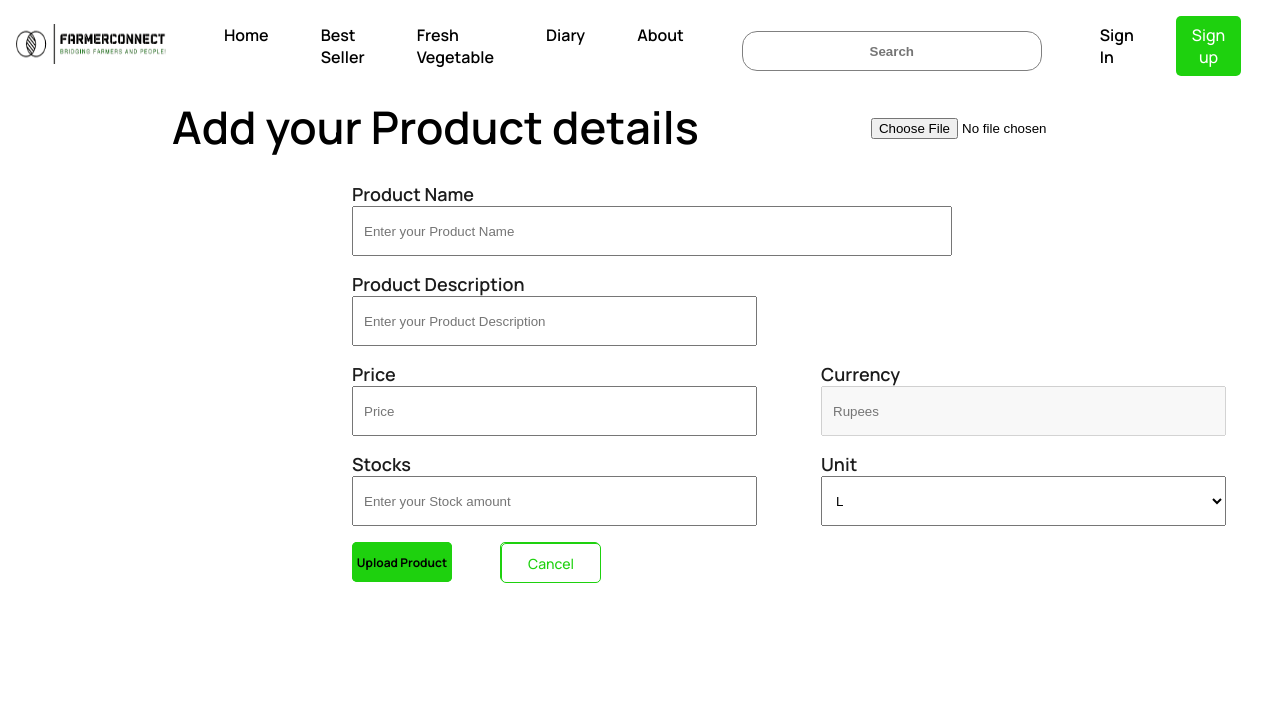
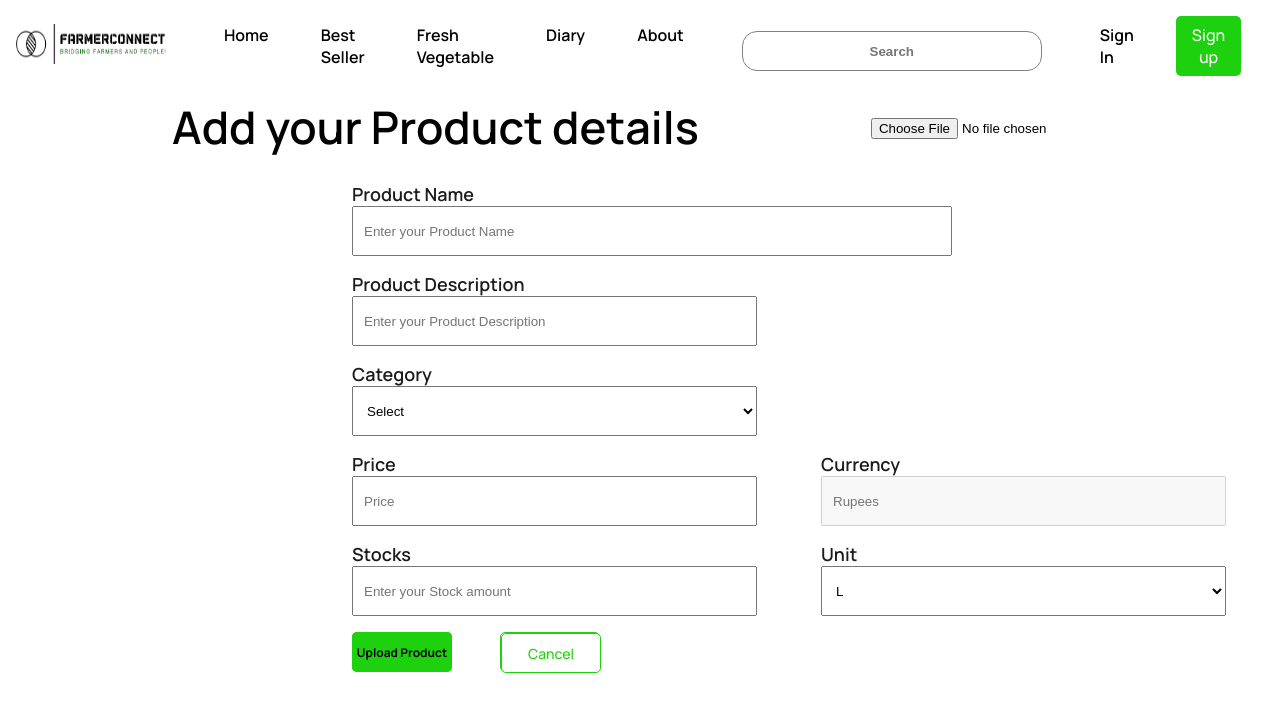
Before and after one commit to VishalSalemJayavel/PriceFinder, a React (Create React App) app in the folder frontend/: page /productupload in a window 1280 px wide. Shown: the top 712 px of the page. Built offline with nearby package versions, Linux system fonts and the light colour scheme.

Commit message:
Added alert message for login

```diff
--- a/frontend/src/interceptors/axios.js
+++ b/frontend/src/interceptors/axios.js
@@ -3,9 +3,11 @@ let refresh = false;
 axios.interceptors.response.use(resp => resp, async error => {
     if (error.response.status === 401 && !refresh) {
 
-        console.log('Inside INterceptor');
+        console.log('Inside Interceptor');
         console.log(localStorage.getItem('access_token'));
+
         refresh = true;
+
         const response = await
             axios.post('api/token/refresh/', {
                 refresh: localStorage.getItem('refresh_token')
--- a/frontend/src/pages/login/LoginPage.jsx
+++ b/frontend/src/pages/login/LoginPage.jsx
@@ -1,5 +1,6 @@
 import axios from 'axios';
 import React from 'react';
+import { useNavigate } from 'react-router-dom';
 import { images } from '../../constants';
 import { MainLayout } from '../../layout';
 import './login.css';
@@ -10,23 +11,22 @@ const LoginPage = () => {
     { email: "", password: "" }
   );
 
+  const Navigate = useNavigate();
+
   const login = async (e) => {
     e.preventDefault();
     try {
-      const { data } = await axios.post('api/token/',
-        formData, {
-          headers:
-            { 'Content-Type': 'application/json' }
-      },
-        { withCredentials: true });
+      const { data } = await axios.post('api/token/', formData,
+      {headers:{ 'Content-Type': 'application/json' }}, { withCredentials: true });
 
       localStorage.clear();
       localStorage.setItem('access_token', data.access);
       localStorage.setItem('refresh_token', data.refresh);
       axios.defaults.headers.common['Authorization'] = `Bearer ${data['access']}`;
-      window.location.href = '/'
+      Navigate('/')
+
     } catch (error) {
-      console.error(error); // Handle error response
+      alert('Invalid credentials check your email and password'); // Handle error response
     }
   };
 
--- a/frontend/src/pages/logout/Logout.jsx
+++ b/frontend/src/pages/logout/Logout.jsx
@@ -1,8 +1,11 @@
 import axios from 'axios';
 import React, { useEffect, } from 'react';
+import { useNavigate } from 'react-router-dom';
 import './logout.css';
 
 const Logout = () => {
+  const Navigate = useNavigate();
+
   useEffect(() => {
     (async () => {
       try {
@@ -14,7 +17,7 @@ const Logout = () => {
 
         localStorage.clear();
         axios.defaults.headers.common['Authorization'] = null;
-        window.location.href = '/'
+        Navigate('/')
       } catch (e) {
         console.log('logout not working', e)
       }
--- a/frontend/src/pages/productUpload/ProductUpload.jsx
+++ b/frontend/src/pages/productUpload/ProductUpload.jsx
@@ -7,6 +7,7 @@ const ProductUpload = () => {
   const [productData, setProductData] = useState({
     title: "",
     description: "",
+    category: "",
     price: "",
     currency: "",
     stocks: "",
@@ -55,6 +56,7 @@ const ProductUpload = () => {
     let formData = new FormData();
     formData.append('title', productData.title);
     formData.append('description', productData.description);
+    formData.append('category', productData.category);
     formData.append('price', productData.price);
     formData.append('currency', productData.currency);
     formData.append('stocks', productData.stocks);
@@ -142,6 +144,22 @@ const ProductUpload = () => {
               />
             </div>
 
+            <div className='inputs-label'>
+                <label htmlFor="category">Category</label>
+                <select
+                  className="app__productupload-unit"
+                  id='category'
+                  name="category"
+                  value={productData.category}
+                  onChange={handleChange}
+                  required
+                >
+                  <option value="select">Select</option>
+                  <option value="vegetable">Vegetable</option>
+                  <option value="dairy">Dairy</option>
+                </select>
+              </div>
+
             <div className='inputs__flex'>
               <div className='inputs-label'>
                 <label htmlFor="price">Price</label>
--- a/frontend/src/pages/settings/Settings.jsx
+++ b/frontend/src/pages/settings/Settings.jsx
@@ -50,7 +50,6 @@ const Settings = () => {
                 <img src={images.dashboard} alt='dashboard_img' className='app__settings-dashboard_img' />
                 <p className='app__sesttings-dashinfo'>Take Control of Your Workforce with Dashboards</p>
                 <p href="/dashboard" className='dashboard-link'>Click Here</p>
-
               </Link>
             </div>
 
```
